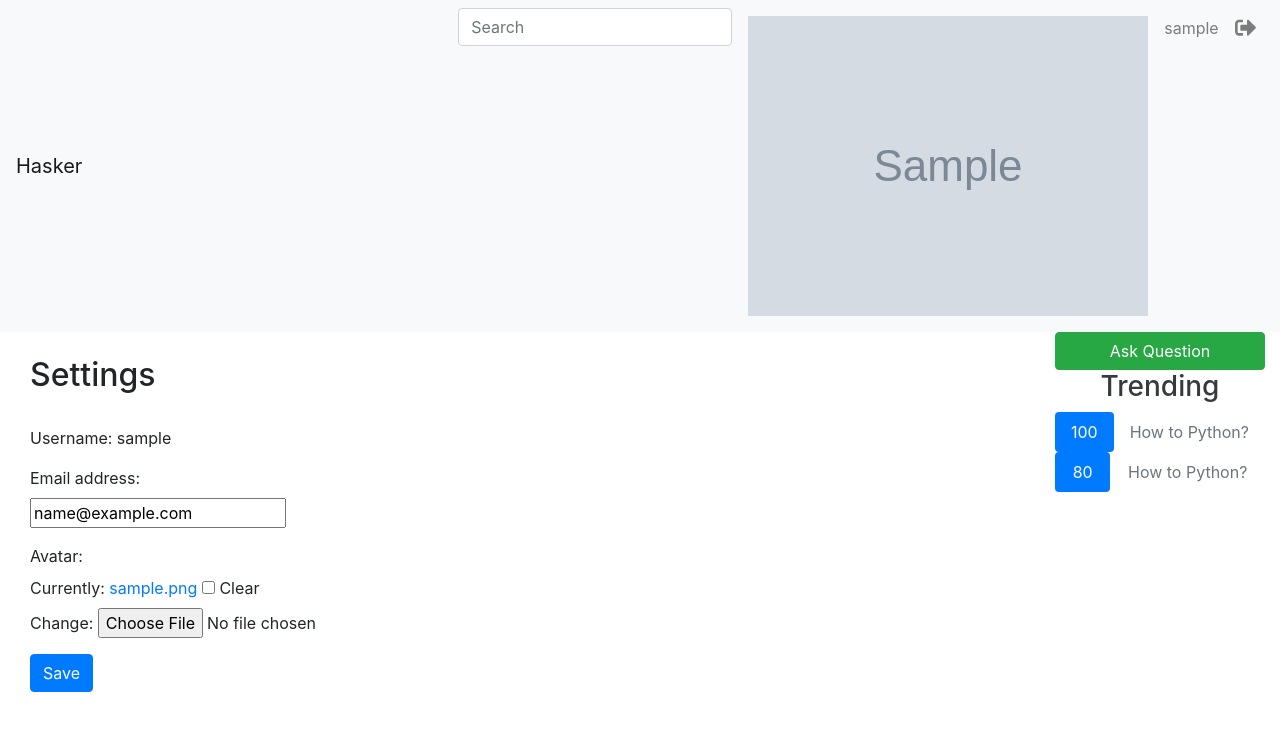
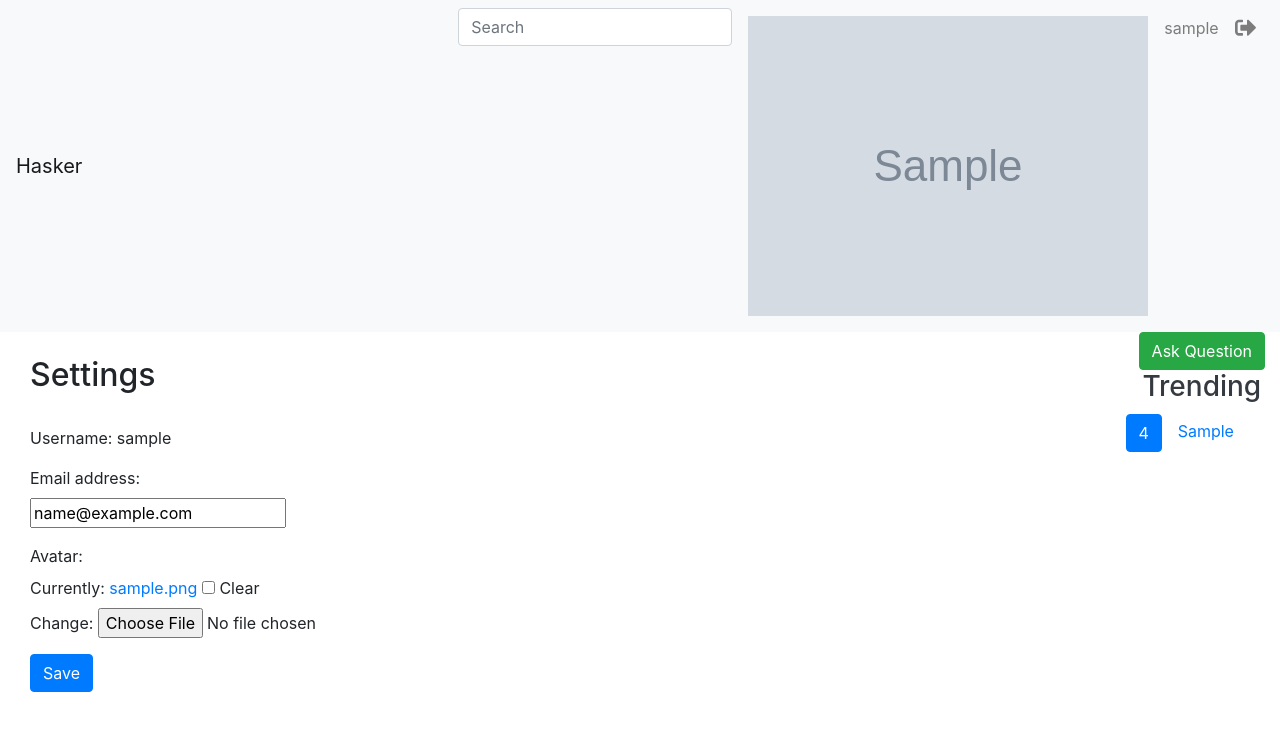
Before and after one commit to ildarkit/hasker, a Django app: page /settings/ in a window 1280 px wide. Shown: the top 731 px of the page. Run offline with Django 3.2, Linux system fonts and the light colour scheme; a user stored in the database is signed in; tables that the repository leaves empty hold one stand-in row (values such as "Sample post"); grey boxes marked "Sample" are stand-in pictures; some libraries are stand-ins or nearby versions.

Commit message:
added trend questions

```diff
--- a/website/qa/helpers.py
+++ b/website/qa/helpers.py
@@ -76,8 +76,8 @@ def render_or_redirect_question(request, template, context=None):
         # переход на страницу вопроса
         return redirect('question', str(question))
 
-    context.update({'form': question_form,
-                    'tags': tags})
+    context.update({'form': question_form, 'tags': tags,
+                    'trends': Question.objects.all()[:20]})
 
     return render(request, template, context=context)
 
@@ -130,4 +130,8 @@ def render_404_page(request):
                 return redirect('question', str(question))
     else:
         question_form = QuestionCreateForm()
-    return render(request, '404.html', context={'form': question_form, 'tags': Tag.objects.all()})
+    return render(request, '404.html',
+                  context={'form': question_form,
+                           'tags': Tag.objects.all(),
+                           'trends': Question.objects.all()[:20]}
+                  )
--- a/website/qa/models.py
+++ b/website/qa/models.py
@@ -48,6 +48,9 @@ class Question(models.Model):
         delta = timezone.now() - self.pub_date
         return ' {} days ago'.format(delta.days) if delta.days else ' {} hour ago'.format(delta.seconds // 3600)
 
+    def short_header(self):
+        return self.header[:18] + '...' if len(self.header) >= 18 else self.header
+
 
 class Tag(models.Model):
     name = models.SlugField(unique=True)
--- a/website/templates/base.html
+++ b/website/templates/base.html
@@ -73,29 +73,22 @@
                    <a tabindex="0" class="btn btn-success btn-block" role="button" data-toggle="popover"
                       data-trigger="focus" title="Authorization" data-container="body" data-html="true">Ask Question</a>
                 {% endif %}
+                {# 20 вопросов в тренде #}
                 <h3 class="d-flex justify-content-center text-dark">Trending</h3>
-                <ul class="nav flex-column">
-                    <li class="nav-item">
-                    <ul class="nav nav-pills nav-fill">
-                        <li class="nav-item">
-                            <a class="nav-link active" href="#">100</a>
-                        </li>
-                        <li class="nav-item">
-                            <a class="nav-link text-secondary" href="#">How to Python?</a>
-                        </li>
-                    </ul>
-                    </li>
-                    <li class="nav-item">
-                    <ul class="nav nav-pills nav-fill">
-                        <li class="nav-item">
-                            <a class="nav-link active" href="#">80</a>
-                        </li>
-                        <li class="nav-item">
-                            <a class="nav-link text-secondary" href="#">How to Python?</a>
-                        </li>
-                    </ul>
-                    </li>
-                </ul>
+                {% for question in trends %}
+                <div class="row">
+                    <div class="col-2" style="padding: 2px;">
+                        <button class="btn btn-primary" type="button">
+                        {{ question.rating }}
+                    </button>
+                    </div>
+                    <div class="col-10">
+                        <a class="btn btn-link" role="button" href="{% url 'question' question %}?pk={{question.pk}}">
+                        {{ question.short_header }}
+                    </a>
+                    </div>
+                </div>
+                {% endfor %}
             </div>
         </div>
     </div>
--- a/website/templates/search/base.html
+++ b/website/templates/search/base.html
@@ -14,7 +14,7 @@
         <p class="text-center">{{ question.answers.count }}</p>
         <p class="text-center">Answers</p>
     </div>
-    <div class="col-9">
+    <div class="col-10" style="padding: 5px;">
         <a href="{% url 'question' question %}?pk={{question.pk}}"><p class="text-justify">{{ question.header }}</p></a>
             <div class="d-flex">
                 <div class="p-2">
@@ -30,8 +30,6 @@
                 </div>
             </div>
     </div>
-    <div class="col-1">
-    </div>
 {% endfor %}
 </div>
 <br>
```
